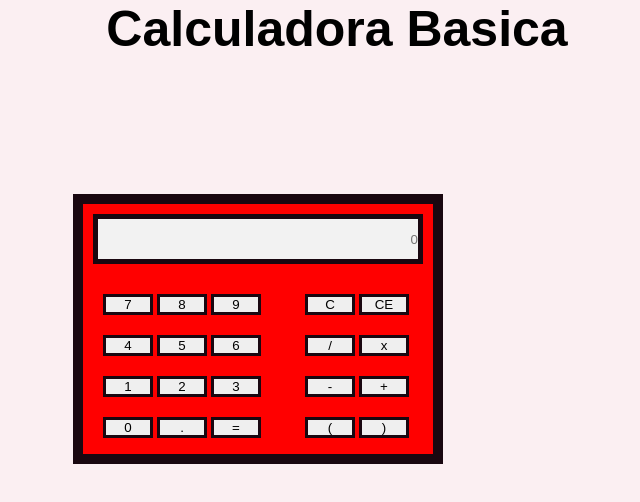
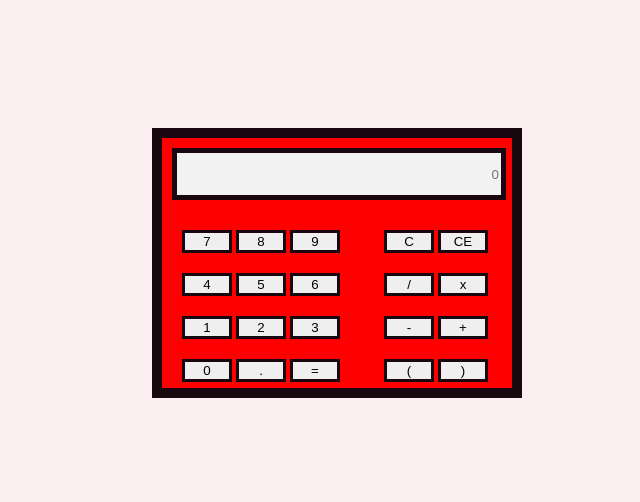
Before and after one commit to folador12/Calculadora-JS, a plain HTML site: page index.html in a window 1280 px wide. Shown: the whole page, without its empty margins (303-943 px from the left). Drawn offline with Linux system fonts and the light colour scheme.

Commit message:
Consertando a centralização

```diff
--- a/index.html
+++ b/index.html
@@ -17,10 +17,12 @@
 
     <body style="background-color:#FBEFF2 ;">
 
-        <h1>Calculadora Basica</h1>
-        <div id="calculadora">
+        <div class="centralizar">
+
+            <div class="calculadora">
 
                 <input type="text" disabled placeholder="0" class="visor" id="display">
+
                 <div class="BotoesCentrais">
 
                     <button onclick="calculadora('valor',7)" >7</button>
@@ -63,6 +65,8 @@
 
             </div>
 
+        </div>
+
 
     </body>
 
--- a/style.css
+++ b/style.css
@@ -1,15 +1,8 @@
-*{
-    margin: 0px;
-    padding: 0px;
-}
-
-#calculadora{
+.calculadora{
     border: 10px solid #190710;
     width: 350px;
     height: 250px;
-    margin-left: 23.5em;
-    margin-top: 8.5em;
-    background-color:#FF0000 ;
+    background-color:#FF0000;
 }
 
 .visor{
@@ -34,10 +27,13 @@ button{
 .BotoesLaterais{
     margin-left: 40px;
 }
+.centralizar{
+    display: flex;
+    justify-content: center;
+    margin-top: 10%;
+}
 
-h1{
-    text-align: center;
-    font-family: Arial, Helvetica, sans-serif;
-    font-size: 50px;
-
+body{
+    margin: auto;
+    padding: auto;
 }
```
Lines whose indentation alone changed are shown as unchanged.
